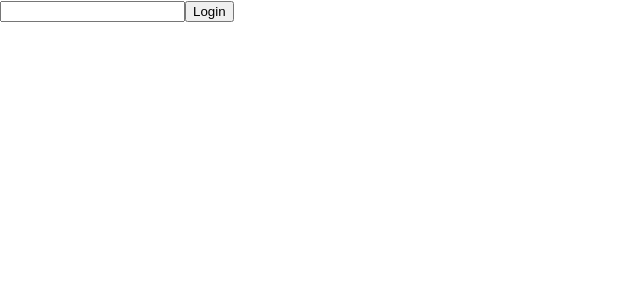
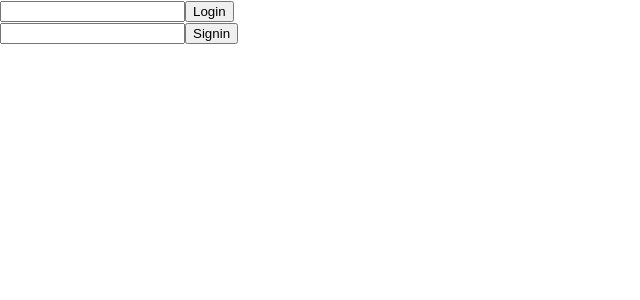
Before and after one commit to jessicaarrais/recipes-app-heroku, a React (Create React App) app in the folder client/: page / in a window 1280 px wide. Shown: the top 300 px of the page, without its empty margins (0-640 px from the left). Built offline with nearby package versions, Linux system fonts and the light colour scheme.

Commit message:
signin added and adjustments (#13)
* signin added and adjustments

* adjustments on login and signin inputs

```diff
--- a/client/src/components/button.tsx
+++ b/client/src/components/button.tsx
@@ -1,12 +1,17 @@
-import React from 'react';
+import React, { ButtonHTMLAttributes } from 'react';
 
-interface ButtonType {
-  children?: string;
-  handleOnClick: (param?: any) => void;
+interface PropsType {
+  type?: ButtonHTMLAttributes<HTMLButtonElement>['type'];
+  children?: ButtonHTMLAttributes<HTMLButtonElement>['children'];
+  handleOnClick?: ButtonHTMLAttributes<HTMLButtonElement>['onClick'];
 }
 
-function Button(props: ButtonType) {
-  return <button onClick={props.handleOnClick}>{props.children}</button>;
+function Button(props: PropsType) {
+  return (
+    <button type={props.type} onClick={props.handleOnClick}>
+      {props.children}
+    </button>
+  );
 }
 
 export default Button;
--- a/client/src/components/navigationbar.tsx
+++ b/client/src/components/navigationbar.tsx
@@ -14,7 +14,9 @@ function NavigationBar() {
 
   return (
     <nav>
-      <Button handleOnClick={handleOnClick}>Logout</Button>
+      <Button type="button" handleOnClick={handleOnClick}>
+        Logout
+      </Button>
     </nav>
   );
 }
--- a/client/src/index.tsx
+++ b/client/src/index.tsx
@@ -14,6 +14,7 @@ import { typeDefs } from './resolvers';
 import Login from './pages/login';
 import Home from './pages/home';
 import NavigationBar from './components/navigationbar';
+import Signin from './pages/signin';
 
 const cache = new InMemoryCache();
 const client = new ApolloClient({
@@ -27,6 +28,7 @@ const client = new ApolloClient({
   }),
   cache,
   typeDefs,
+  resolvers: {},
 });
 
 cache.writeData({ data: { isLoggedIn: !!localStorage.getItem('token'), notebook: [] } });
@@ -48,6 +50,7 @@ function LandingPage() {
   ) : (
     <div>
       <Login />
+      <Signin />
     </div>
   );
 }
--- a/client/src/pages/home.tsx
+++ b/client/src/pages/home.tsx
@@ -1,5 +1,4 @@
 import React from 'react';
-import { useApolloClient } from '@apollo/react-hooks';
 
 function Home() {
   return (
--- a/client/src/pages/login.tsx
+++ b/client/src/pages/login.tsx
@@ -1,6 +1,7 @@
 import React, { useState } from 'react';
 import { useMutation, useApolloClient } from '@apollo/react-hooks';
 import gql from 'graphql-tag';
+import Button from '../components/button';
 
 const LOGIN = gql`
   mutation login($email: String!) {
@@ -28,8 +29,8 @@ const LOGIN = gql`
 
 function Login() {
   const [errorMessage, setErrorMessage] = useState(null);
+  const [inputLogin, setInputLogin] = useState('');
   const client = useApolloClient();
-  let inputLogin: HTMLInputElement;
 
   const [login, { loading, error }] = useMutation(LOGIN, {
     onCompleted(data) {
@@ -52,19 +53,20 @@ function Login() {
       <form
         onSubmit={(e) => {
           e.preventDefault();
-          login({ variables: { email: inputLogin.value } });
-          inputLogin.value = '';
+          login({ variables: { email: inputLogin } });
         }}
       >
         <input
-          ref={(node) => {
-            inputLogin = node as HTMLInputElement;
+          value={inputLogin}
+          onChange={(e) => {
+            setInputLogin(e.target.value);
           }}
         />
-        <button type="submit">Login</button>
+        <Button type="submit">Login</Button>
       </form>
       {errorMessage && <p>{errorMessage}</p>}
     </div>
   );
 }
+
 export default Login;
--- /dev/null
+++ b/client/src/pages/signin.tsx
@@ -0,0 +1,60 @@
+import React, { useState } from 'react';
+
+import gql from 'graphql-tag';
+import { useMutation, useApolloClient } from '@apollo/react-hooks';
+
+import Button from '../components/button';
+
+const CREATE_USER = gql`
+  mutation CreateUser($email: String) {
+    signin(email: $email) {
+      success
+      message
+      user {
+        token
+      }
+    }
+  }
+`;
+
+function Signin() {
+  const [errorMessage, setErrorMessage] = useState(null);
+  const [inputSignin, setInputSignin] = useState('');
+  const client = useApolloClient();
+
+  const [signin, { error, loading }] = useMutation(CREATE_USER, {
+    onCompleted(data) {
+      if (!data.signin.success) {
+        setErrorMessage(data.signin.message);
+        return;
+      }
+      localStorage.setItem('token', data.signin.user.token);
+      client.writeData({ data: { isLoggedIn: true } });
+    },
+  });
+
+  if (loading) return <h1>Loading...</h1>;
+  if (error) return <h1>An error has ocurred</h1>;
+
+  return (
+    <div>
+      <form
+        onSubmit={(e) => {
+          e.preventDefault();
+          signin({ variables: { email: inputSignin } });
+        }}
+      >
+        <input
+          value={inputSignin}
+          onChange={(e) => {
+            setInputSignin(e.target.value);
+          }}
+        />
+        <Button type="submit">Signin</Button>
+      </form>
+      {errorMessage && <p>{errorMessage}</p>}
+    </div>
+  );
+}
+
+export default Signin;
```
Also changed, not shown: 1 other file (tests, documents, lock files or other folders).
